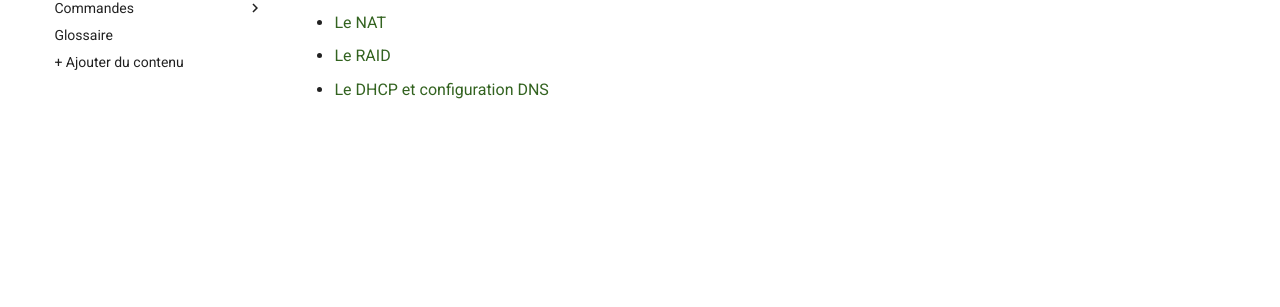
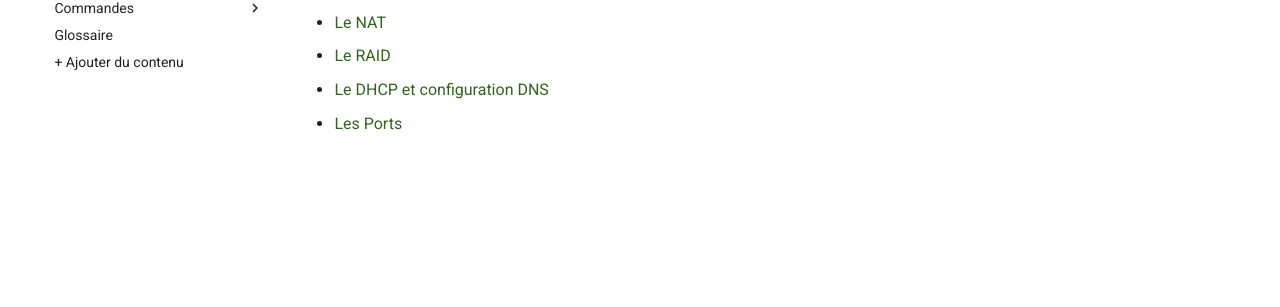
Before and after one commit to Kass-19/tssr-cours, an MkDocs documentation site: the page built from docs/revisions/index.md, in a window 1280 px wide. Shown: the part 238-545 px from the top of the page. Built offline with MkDocs 1.6.1 and Material for MkDocs 9.7.7, drawn with Linux system fonts in a browser that asks for light colours; comment, search, counter and statistics services are not loaded.

Commit message:
Add 'Les Ports' to revisions index

```diff
--- a/docs/revisions/index.md
+++ b/docs/revisions/index.md
@@ -5,3 +5,4 @@ Sommaire de toutes tes fiches de révision. Clique sur un titre pour aller direc
 - [Le NAT](fiche-NAT.md)
 - [Le RAID](fiche-RAID.md)
 - [Le DHCP et configuration DNS](fiche-DHCP-config-DNS.md)
+- [Les Ports](fiche-ports.md)
```
